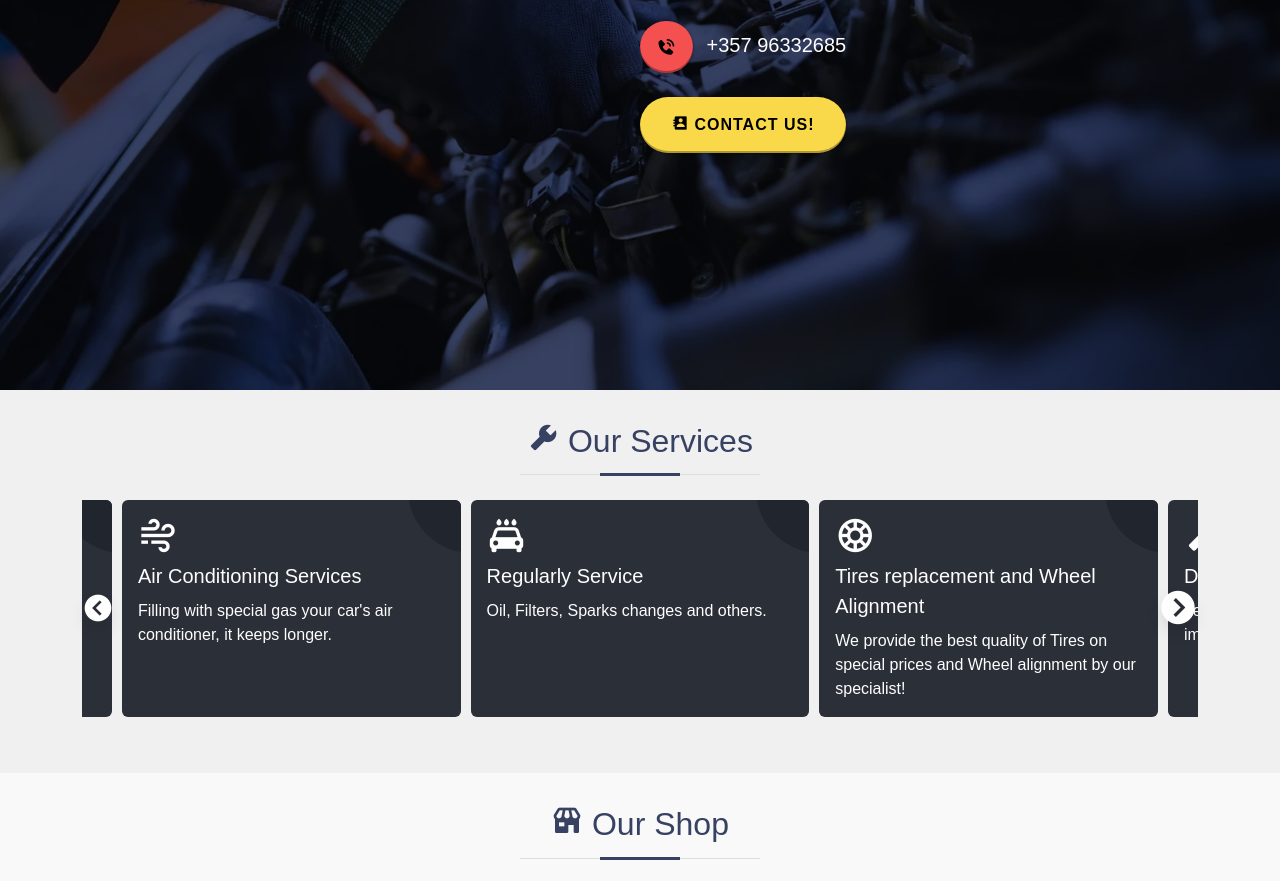
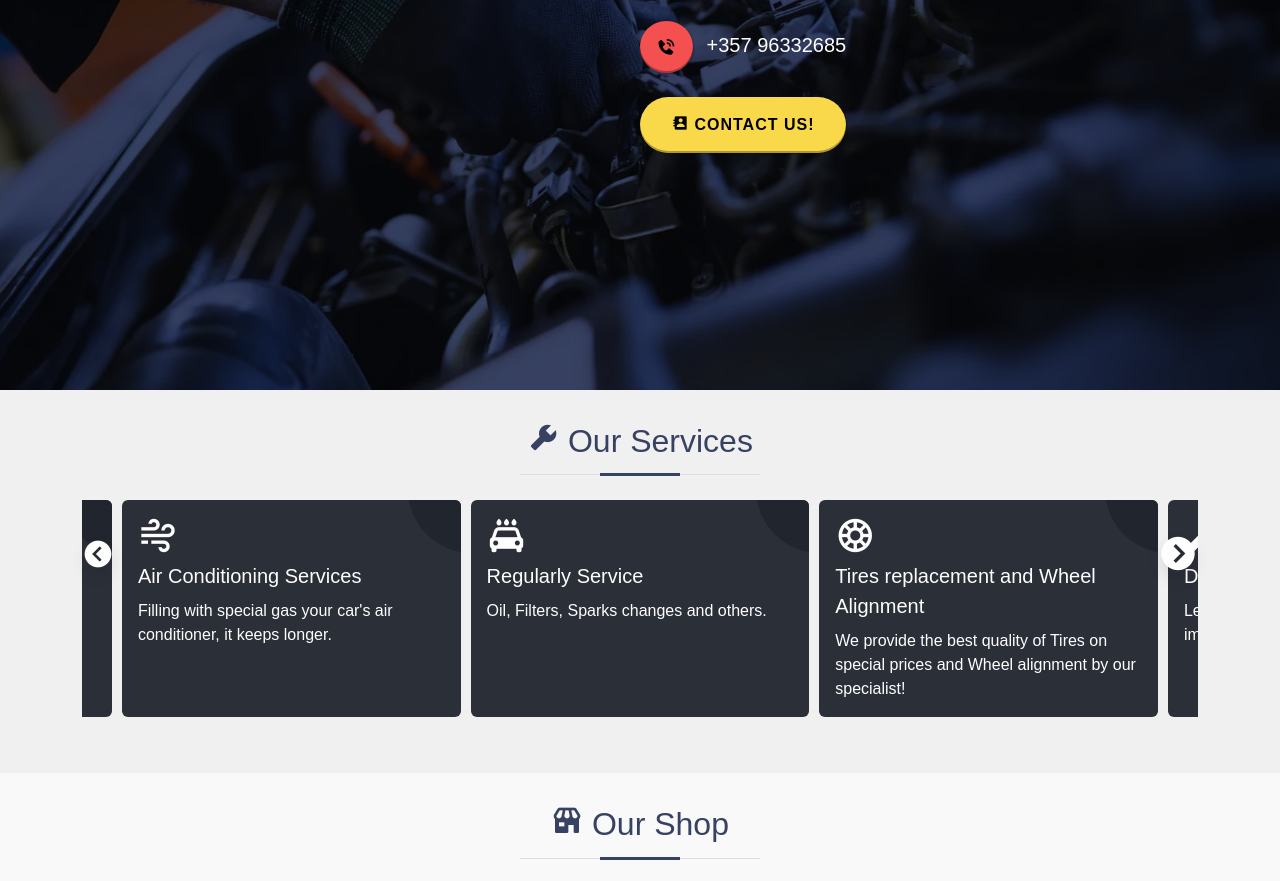
Before and after one commit to andreasgeorgiou/M.P-Performance-Garage, a website built with Vite: page index.html in a window 1280 px wide. Shown: the part 410-1291 px from the top of the page. Built offline with nearby package versions, Linux system fonts and the light colour scheme.

Commit message:
arrows positions fix in reviews section

```diff
--- a/src/scss/_testimonials.scss
+++ b/src/scss/_testimonials.scss
@@ -15,10 +15,12 @@
 .glide-services .glide__arrow--left,
 .glide-reviews .glide__arrow--left {
   left: 0;
+  top: 25%;
 }
 
 .glide-deals .glide__arrow--right,
 .glide-services .glide__arrow--right,
 .glide-reviews .glide__arrow--right {
   right: 0;
+  top: 25%;
 }
```
